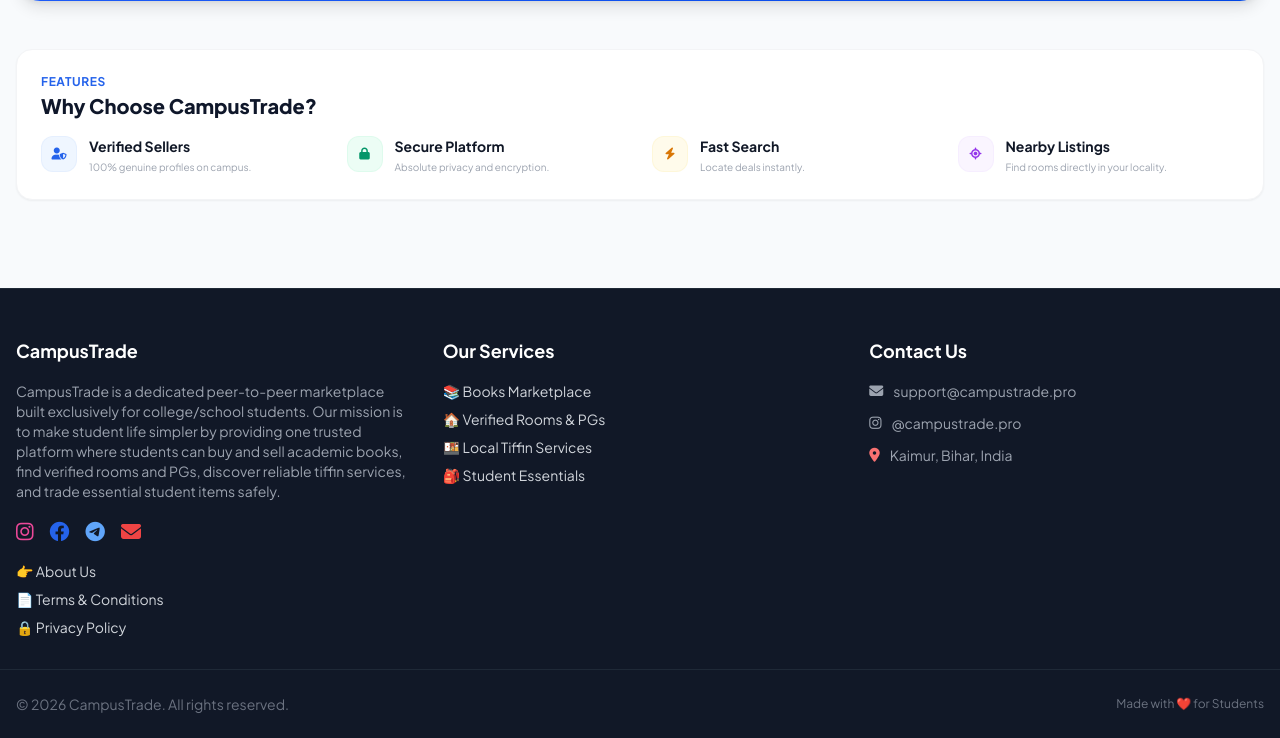
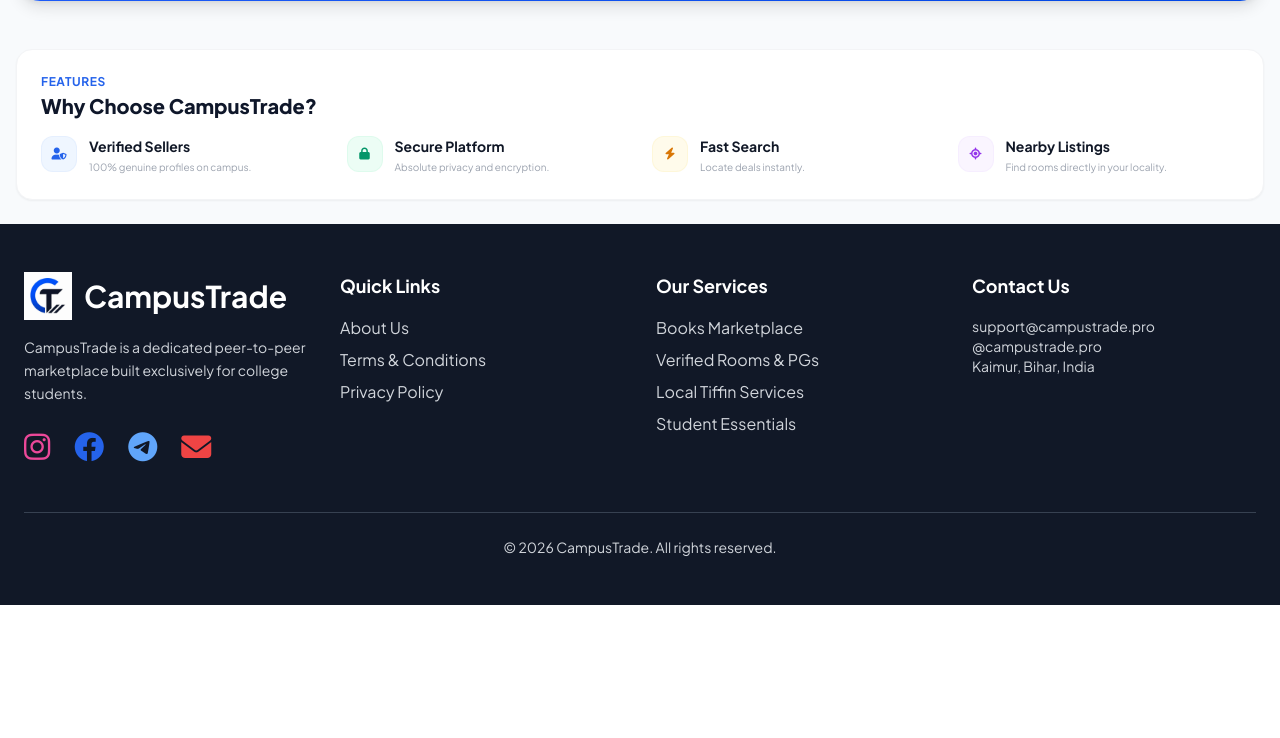
Before and after one commit to priyanshu1815/CampusTrade, a Flask app: page / in a window 1280 px wide. Shown: the part 607-1345 px from the top of the page. After the commit the page ends 1212 px from the top, so only its background shows below. Run offline with Flask 3, Linux system fonts and the light colour scheme; data that the repository does not hold is empty; some libraries are stand-ins or nearby versions.

Commit message:
Update footer layout

```diff
--- a/templates/index.html
+++ b/templates/index.html
@@ -252,70 +252,64 @@
     }
 </script>
 
-<footer class="bg-gray-900 text-gray-300 pt-12 pb-6 mt-16 border-t border-gray-800">
-    <div class="max-w-7xl mx-auto px-4 grid grid-cols-1 md:grid-cols-3 gap-8">
+<footer class="bg-gray-900 text-gray-300 py-12 px-6">
+    <div class="max-w-7xl mx-auto grid grid-cols-1 md:grid-cols-4 gap-8">
+
+        <!-- Column 1: Logo & Name -->
         <div>
-            <h3 class="text-white text-lg font-bold mb-4">CampusTrade</h3>
-            <!-- Updated Description -->
-            <p class="text-gray-400 text-sm mb-4">
-                CampusTrade is a dedicated peer-to-peer marketplace built exclusively for college/school students. Our
-                mission is to make student life simpler by providing one trusted platform where students can buy and
-                sell academic books, find verified rooms and PGs, discover reliable tiffin services, and trade essential
-                student items safely.
+            <div class="flex items-center mb-4">
+                <img src="/static/logo.png" alt="Logo" class="h-12 w-12 mr-3">
+                <h2 class="text-3xl font-bold text-white">CampusTrade</h2>
+            </div>
+            <p class="text-sm leading-relaxed mb-6">
+                CampusTrade is a dedicated peer-to-peer marketplace built exclusively for college students.
             </p>
+            <!-- Badi Size ke Social Icons -->
+            <div class="flex space-x-6">
+                <a href="https://www.instagram.com/campustrade.pro" class="text-3xl text-pink-500 hover:text-white"><i
+                        class="fab fa-instagram"></i></a>
+                <a href="https://www.facebook.com/share/1JPYraYjwj/" class="text-3xl text-blue-600 hover:text-white"><i
+                        class="fab fa-facebook"></i></a>
+                <a href="https://t.me/campustrade" class="text-3xl text-blue-400 hover:text-white"><i
+                        class="fab fa-telegram"></i></a>
+                <a href="mailto:support@campustrade.com" class="text-3xl text-red-500 hover:text-white"><i
+                        class="fas fa-envelope"></i></a>
+            </div>
+        </div>
 
-            <!-- Added Social Icons -->
-            <div class="flex gap-4 mb-4">
-                <a href="https://www.instagram.com/campustrade.pro?igsh=MTcxOTdxdHJnMnU4dw==" target="_blank"
-                    class="text-pink-500 text-xl hover:text-white"><i class="fa-brands fa-instagram"></i></a>
-                <a href="https://www.facebook.com/share/1JPYraYjwj/" target="_blank"
-                    class="text-blue-600 text-xl hover:text-white"><i class="fa-brands fa-facebook"></i></a>
-                <a href="https://t.me/campustrade" target="_blank" class="text-blue-400 text-xl hover:text-white"><i
-                        class="fa-brands fa-telegram"></i></a>
-                <a href="mailto:support@campustrade.pro" class="text-red-500 text-xl hover:text-white"><i
-                        class="fa-solid fa-envelope"></i></a>
-            </div>
-
-            <ul class="space-y-2 text-sm">
-                <li><a href="/about" class="hover:text-indigo-400 transition-colors">👉 About Us</a></li>
-                <li><a href="/terms" class="hover:text-indigo-400 transition-colors">📄 Terms & Conditions</a></li>
-                <li><a href="/privacy" class="hover:text-indigo-400 transition-colors">🔒 Privacy Policy</a></li>
+        <!-- Column 2: About/Terms -->
+        <div>
+            <h3 class="text-lg font-bold text-white mb-4">Quick Links</h3>
+            <ul class="space-y-2">
+                <li><a href="/about" class="hover:text-blue-400">About Us</a></li>
+                <li><a href="/terms" class="hover:text-blue-400">Terms & Conditions</a></li>
+                <li><a href="/privacy" class="hover:text-blue-400">Privacy Policy</a></li>
             </ul>
         </div>
 
+        <!-- Column 3: Our Services -->
         <div>
-            <h3 class="text-white text-lg font-bold mb-4">Our Services</h3>
-            <ul class="space-y-2 text-sm">
-                <li><a href="/bookstore" class="hover:text-indigo-400 transition-colors">📚 Books Marketplace</a></li>
-                <li><a href="/rooms" class="hover:text-indigo-400 transition-colors">🏠 Verified Rooms & PGs</a></li>
-                <li><a href="/tiffin" class="hover:text-indigo-400 transition-colors">🍱 Local Tiffin Services</a></li>
-                <li><a href="/essentials" class="hover:text-indigo-400 transition-colors">🎒 Student Essentials</a></li>
+            <h3 class="text-lg font-bold text-white mb-4">Our Services</h3>
+            <ul class="space-y-2">
+                <li>Books Marketplace</li>
+                <li>Verified Rooms & PGs</li>
+                <li>Local Tiffin Services</li>
+                <li>Student Essentials</li>
             </ul>
         </div>
 
+        <!-- Column 4: Contact Us -->
         <div>
-            <h3 class="text-white text-lg font-bold mb-4">Contact Us</h3>
-            <ul class="space-y-3 text-sm text-gray-400">
-                <li class="flex items-center gap-2.5">
-                    <i class="fa-solid fa-envelope"></i>
-                    <a href="mailto:support@campustrade.pro">support@campustrade.pro</a>
-                </li>
-                <li class="flex items-center gap-2.5">
-                    <i class="fa-brands fa-instagram"></i>
-                    <a href="https://instagram.com/campustrade.pro" target="_blank">@campustrade.pro</a>
-                </li>
-                <li class="flex items-center gap-2.5">
-                    <i class="fa-solid fa-location-dot text-red-400"></i>
-                    <span>Kaimur, Bihar, India</span>
-                </li>
-            </ul>
+            <h3 class="text-lg font-bold text-white mb-4">Contact Us</h3>
+            <p class="text-sm">support@campustrade.pro</p>
+            <p class="text-sm">@campustrade.pro</p>
+            <p class="text-sm">Kaimur, Bihar, India</p>
         </div>
     </div>
 
-    <div
-        class="max-w-7xl mx-auto px-4 mt-8 pt-6 border-t border-gray-800 text-center text-sm text-gray-500 flex flex-col sm:flex-row justify-between items-center gap-4">
-        <p>© 2026 CampusTrade. All rights reserved.</p>
-        <p class="text-xs">Made with ❤️ for Students</p>
+    <!-- Copyright -->
+    <div class="text-center mt-12 border-t border-gray-700 pt-6 text-sm">
+        &copy; 2026 CampusTrade. All rights reserved.
     </div>
 </footer>
 {% endblock %}
```
